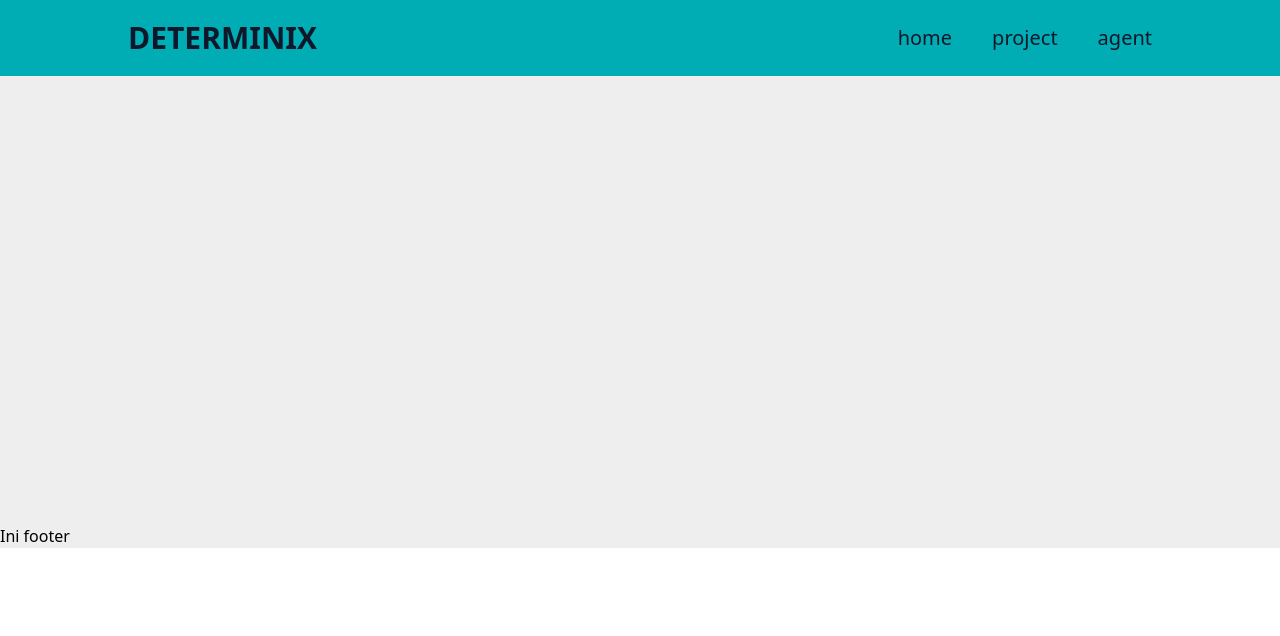
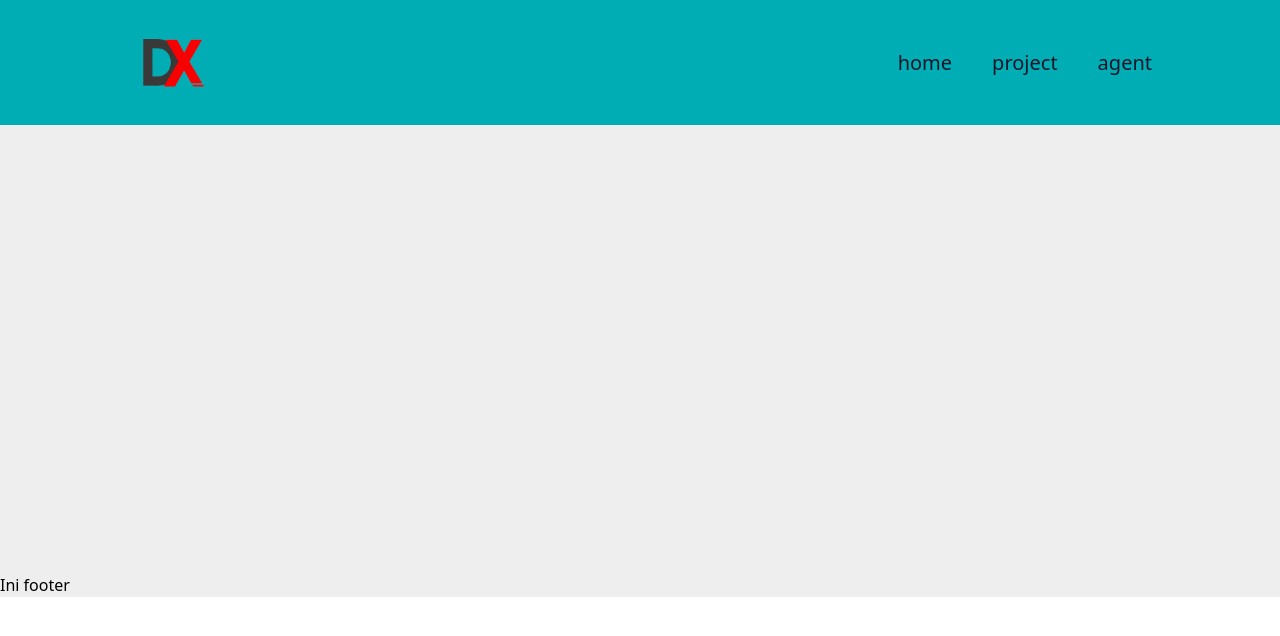
Before and after one commit to Determinix/main, a React (Create React App) app: page / in a window 1280 px wide. Shown: the top 636 px of the page. Built offline with nearby package versions, Linux system fonts and the light colour scheme.

Commit message:
added logo to navbar

```diff
--- a/src/components/Navbar.js
+++ b/src/components/Navbar.js
@@ -1,10 +1,11 @@
 import { Link } from "react-router-dom";
+import DXlogo2 from "./img/logo/DX-logo-2.png";
 
 export default function Navbar() {
   return (
     <nav className="flex justify-between items-center px-32 py-5 bg-[#00ADB5]">
       <div>
-        <h1 className="text-slate-900 text-3xl font-bold"> DETERMINIX</h1>
+        <img src={DXlogo2} width="85" />
       </div>
       <div className="flex gap-10 text-slate-900 text-xl">
         <Link to="/">home</Link>
```
